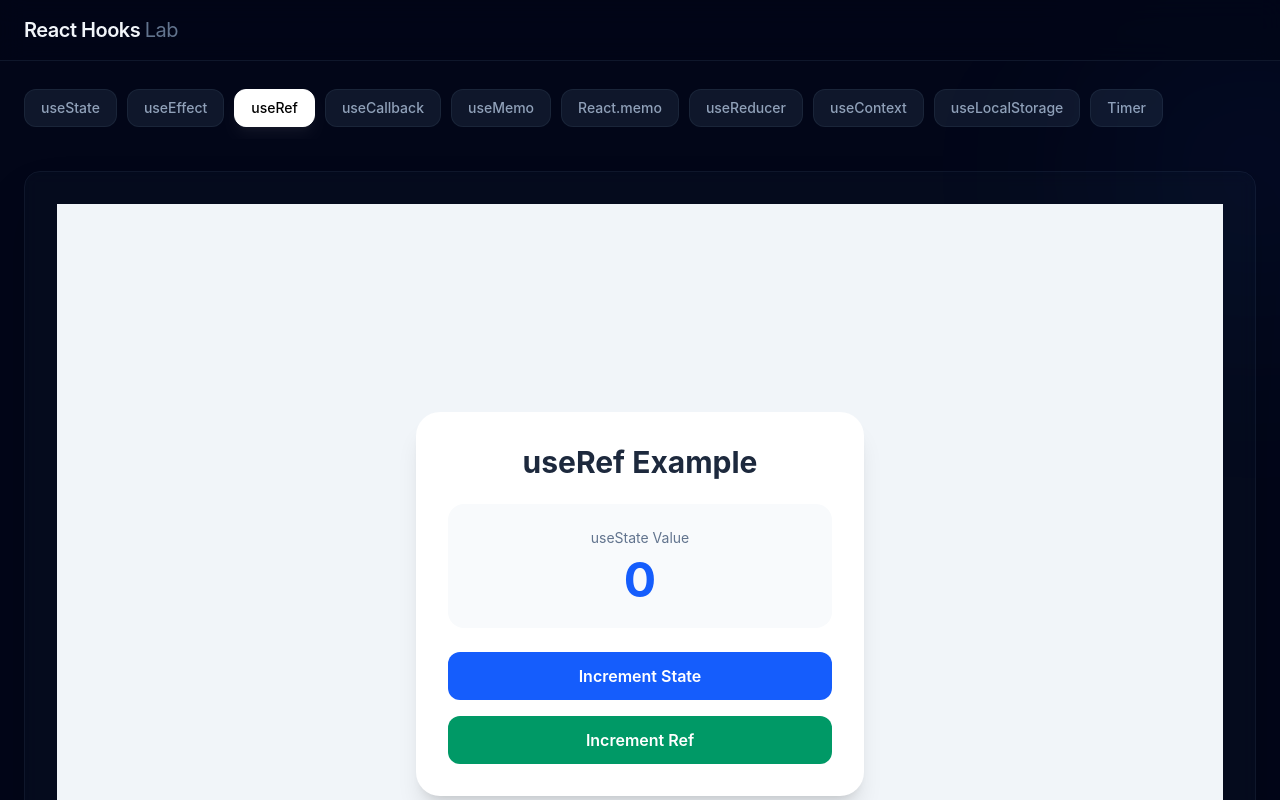
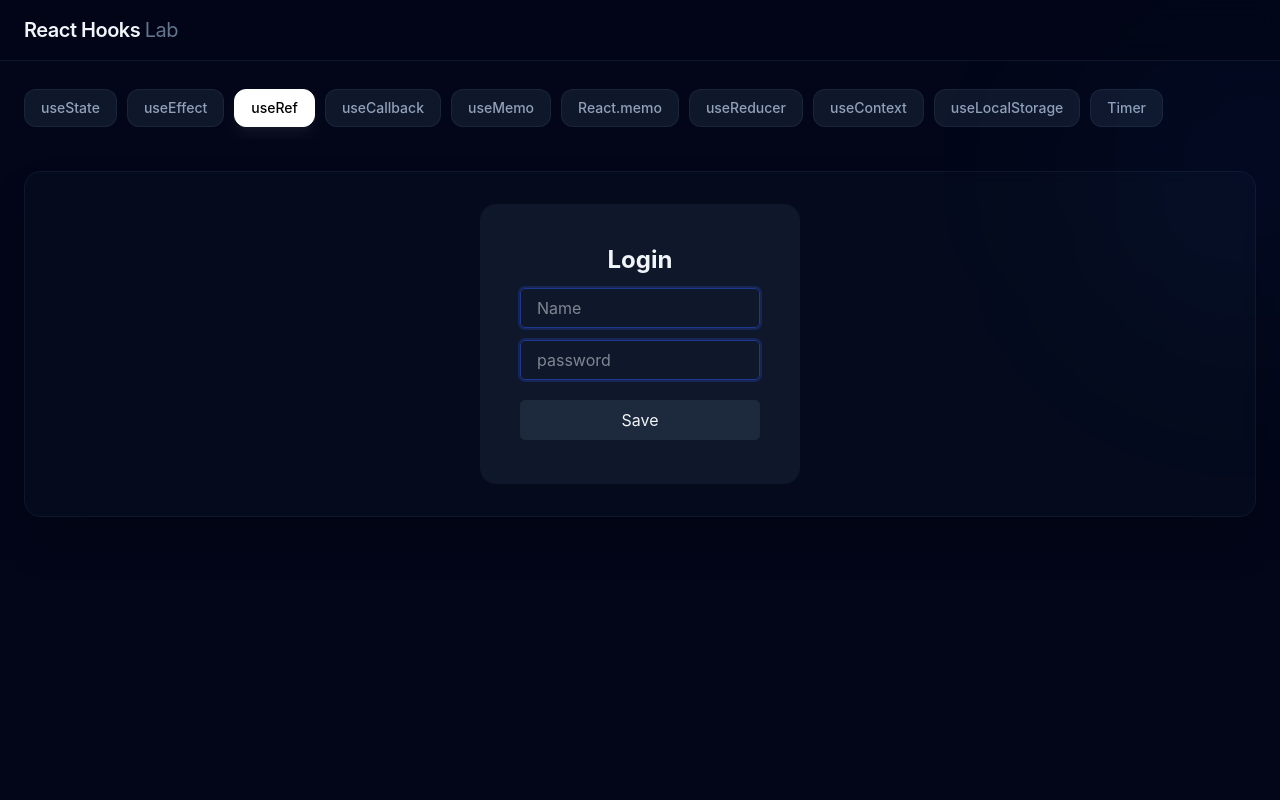
Before and after one commit to Roma-723/task7, a React (Vite) app: page /use-ref in a window 1280 px wide. Shown: the top 800 px of the page. Built offline with nearby package versions, Linux system fonts and the light colour scheme.

Commit message:
firsName

```diff
--- a/src/components/UseRefExample.tsx
+++ b/src/components/UseRefExample.tsx
@@ -1,42 +1,19 @@
-import { useCallback, useRef, useState } from "react";
-function UseRefExample() {
-  const countRef = useRef(0);
-  const [state, setState] = useState(0);
-  const increaseRef = () => {
-    countRef.current++;
-  };
-  const increaseState = useCallback(() => {
-    setState((prev) => prev + 1);
-  }, []);
+
+const UseRefExample = () => {
   return (
-    <div className="min-h-screen bg-slate-100 flex items-center justify-center p-4">
-      <div className="w-full max-w-md bg-white rounded-3xl shadow-xl p-8">
-        <h1 className="text-3xl font-bold text-center text-slate-800 mb-6">
-          useRef Example
-        </h1>
-        <div className="bg-slate-50 rounded-2xl p-6 text-center mb-6">
-          <p className="text-slate-500 text-sm mb-2">
-            useState Value
-          </p>
-          <h2 className="text-5xl font-bold text-blue-600">
-            {state}
-          </h2>
-        </div>
-        <div className="grid gap-4">
-          <button
-            onClick={increaseState}
-            className="w-full py-3 rounded-xl bg-blue-600 text-white font-semibold hover:scale-105 transition">
-            Increment State
-          </button>
-          <button
-            onClick={increaseRef}
-            className="w-full py-3 rounded-xl bg-emerald-600 text-white font-semibold hover:scale-105 transition">
-            Increment Ref
-          </button>
-        </div>
+    <div className="flex justify-center">
+      <div className="bg-slate-900 w-80 flex justify-center rounded-2xl h-70">
+        <form>
+          <div className="w-60 mt-10">
+            <h1 className="text-2xl text-center font-bold">Login</h1>
+            <input className="w-full outline-blue-950 outline-2  border-blue-900  border border-solid h-10 rounded-[5px] mt-3 placeholder:pl-2 pl-2"  placeholder="Name" type="text" />
+            <input className="w-full outline-blue-950 outline-2   border-blue-900 border border-solid h-10 rounded-[5px] mt-3 placeholder:pl-2 pl-2" placeholder="password" type="number" />
+            <button className="w-full mt-5 bg-slate-800 h-10  rounded-[5px]">Save</button>
+          </div>
+        </form>
       </div>
     </div>
-  );
+  )
 }
 
-export default UseRefExample;
+export default UseRefExample
--- a/src/hooks/useLocalStorage.ts
+++ b/src/hooks/useLocalStorage.ts
@@ -11,5 +11,4 @@ function useLocalStorage<T>(key: string, initialValue: T) {
   }, [key, value]);
   return [value, setValue]
 }
-
 export default useLocalStorage;
```
